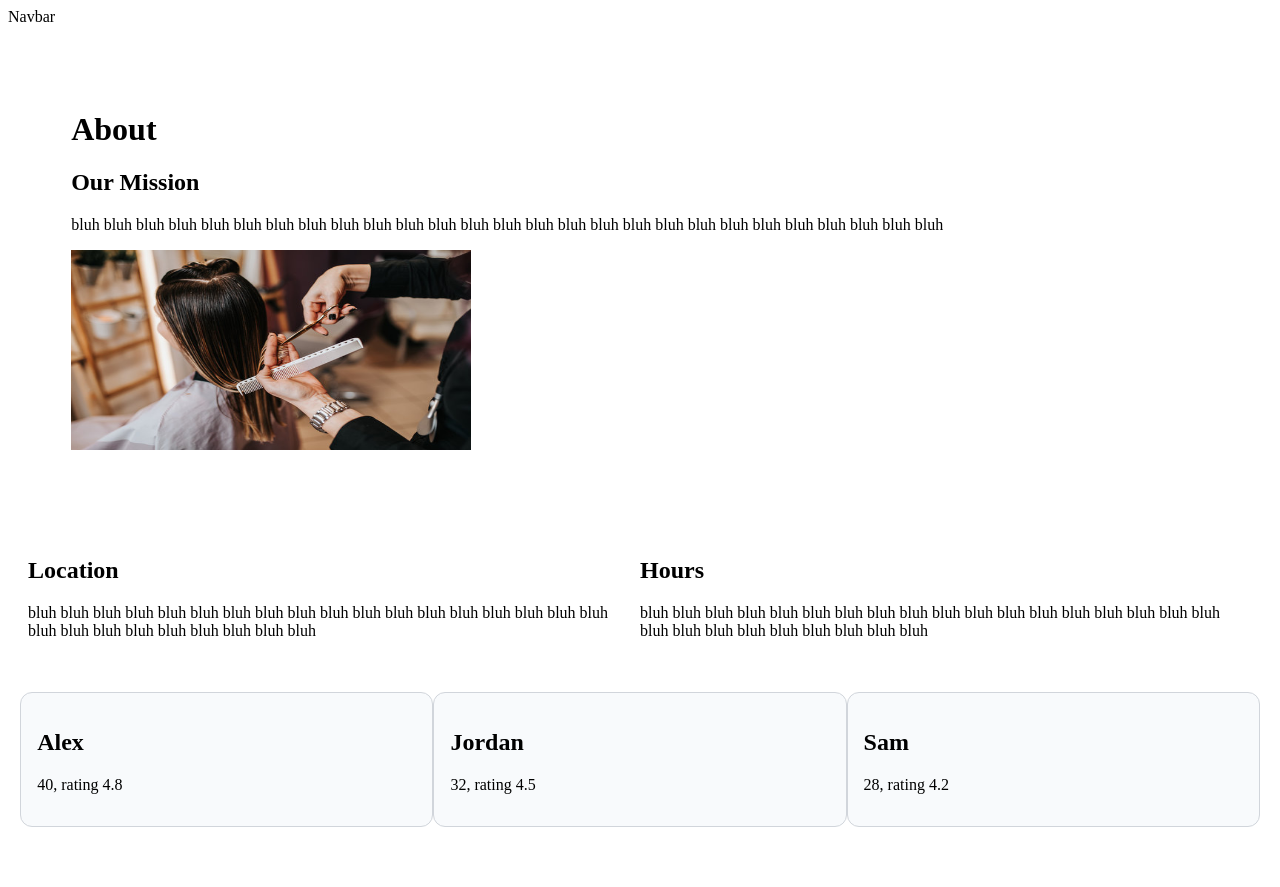
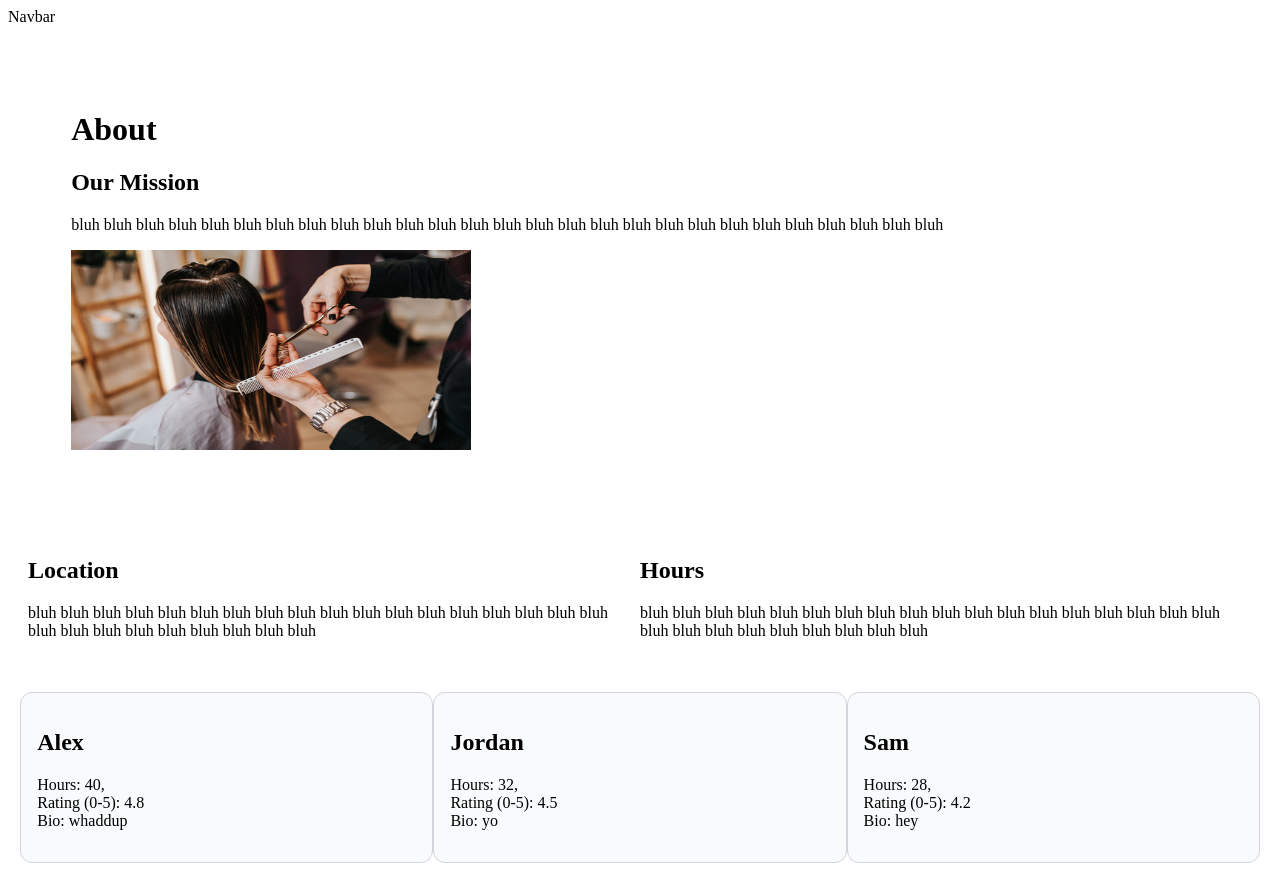
Before and after one commit to seamuscon8/Team4Hack4Impact, a Next.js app: page /about in a window 1280 px wide. Before the commit the page ends 851 px from the top, so only its background shows below. Built offline with nearby package versions, Linux system fonts and the light colour scheme.

Commit message:
feat: included biography for barbers

```diff
--- a/src/app/about/page.tsx
+++ b/src/app/about/page.tsx
@@ -3,7 +3,11 @@ import styles from "./about-page.module.css";
 import Image from "next/image";
 import { BarberCard, createBarber } from "@/components/Barber";
 
-const barbers = [createBarber("Alex", 40, 4.8), createBarber("Jordan", 32, 4.5), createBarber("Sam", 28, 4.2)];
+const barbers = [
+  createBarber("Alex", 40, 4.8, "whaddup"),
+  createBarber("Jordan", 32, 4.5, "yo"),
+  createBarber("Sam", 28, 4.2, "hey"),
+];
 
 export default function About() {
   return (
--- a/src/components/Barber.tsx
+++ b/src/components/Barber.tsx
@@ -4,10 +4,11 @@ export type Barber = {
   name: string;
   hours: number;
   rating: number;
+  bio: string;
 };
 
-export function createBarber(name: string, hours: number, rating: number): Barber {
-  return { name, hours, rating };
+export function createBarber(name: string, hours: number, rating: number, bio: string): Barber {
+  return { name, hours, rating, bio };
 }
 
 type BarberProps = {
@@ -19,7 +20,10 @@ export function BarberCard({ barber }: BarberProps) {
     <div className={styles.card}>
       <h2>{barber.name}</h2>
       <p>
-        {barber.hours}, rating {barber.rating}
+        Hours: {barber.hours},<br />
+        Rating (0-5): {barber.rating}
+        <br />
+        Bio: {barber.bio}
       </p>
     </div>
   );
```
